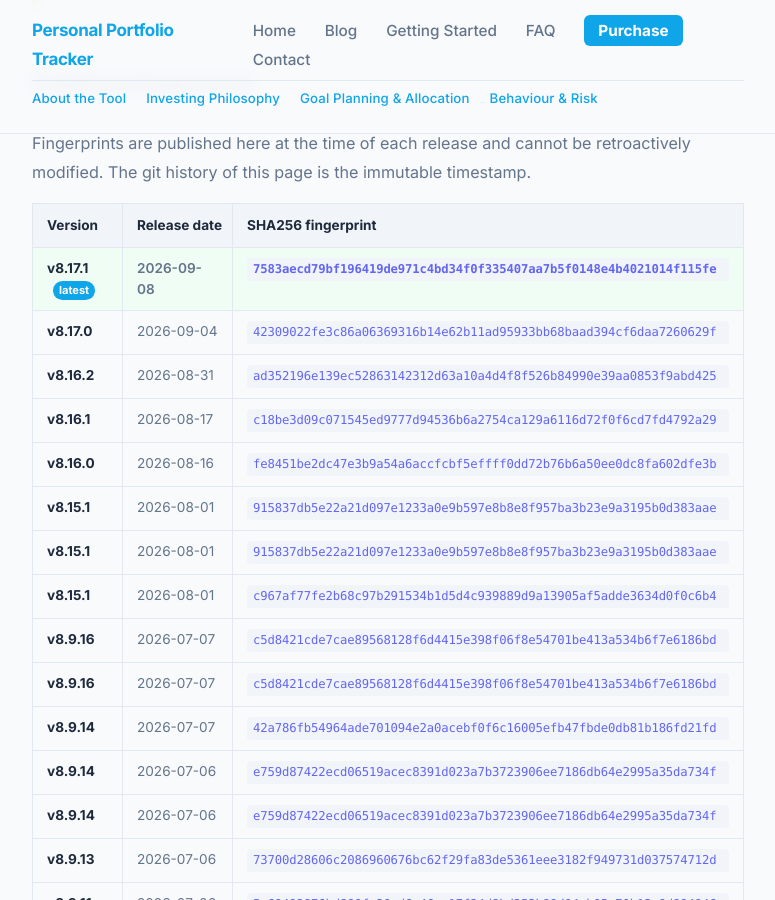
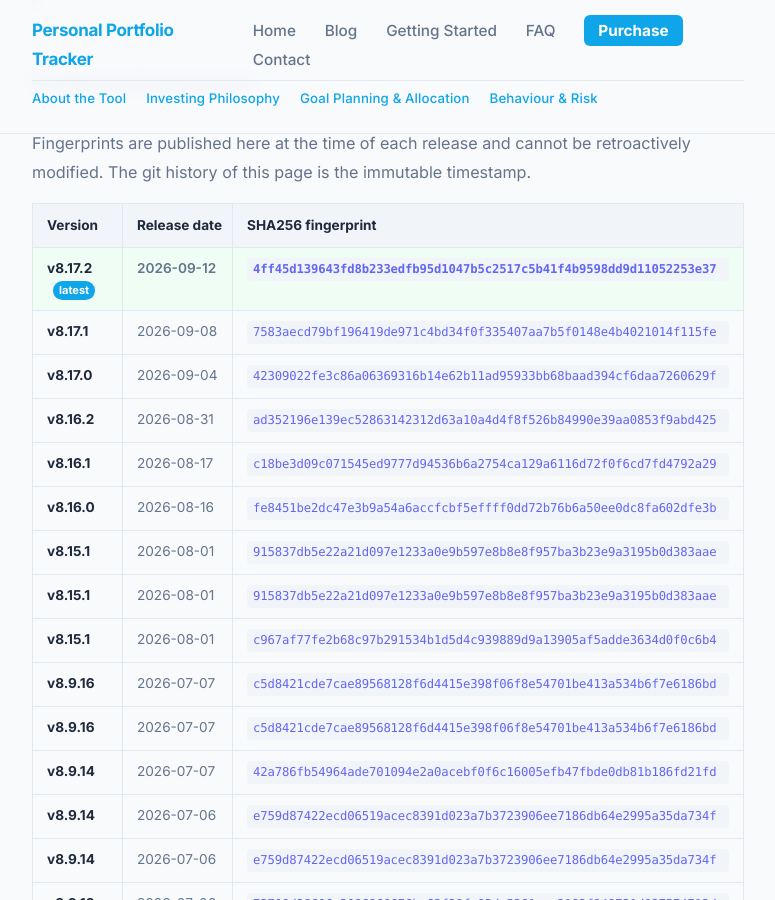
Before and after one commit to srikrishna2024/portfolio-tracker-blog, a Jekyll site: the page built from release-fingerprints/index.html, in a window 1280 px wide and 900 px high, scrolled down 976 px. Shown: the whole window, without its empty margins (252-1027 px from the left). Built offline with Jekyll 4.4.1, drawn with Linux system fonts in a browser that asks for light colours.

Commit message:
release: add v8.17.2 fingerprint

```diff
--- a/release-fingerprints/index.html
+++ b/release-fingerprints/index.html
@@ -40,7 +40,12 @@
       </thead>
       <tbody>
         <tr class="fp-current">
-          <td><strong>v8.17.1</strong> <span class="fp-badge">latest</span></td>
+          <td><strong>v8.17.2</strong> <span class="fp-badge">latest</span></td>
+          <td>2026-09-12</td>
+          <td><code class="fp-code">4ff45d139643fd8b233edfb95d1047b5c2517c5b41f4b9598dd9d11052253e37</code></td>
+        </tr>
+        <tr>
+          <td><strong>v8.17.1</strong></td>
           <td>2026-09-08</td>
           <td><code class="fp-code">7583aecd79bf196419de971c4bd34f0f335407aa7b5f0148e4b4021014f115fe</code></td>
         </tr>
```
